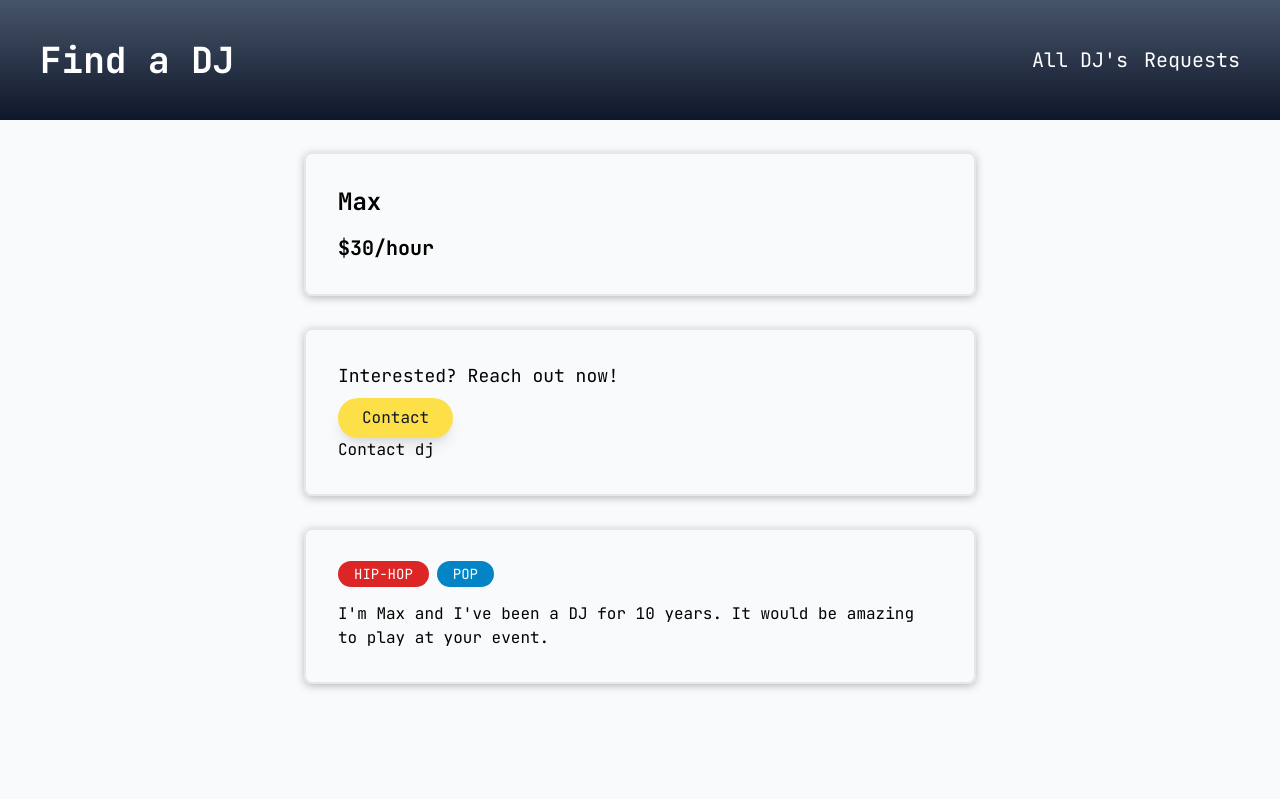
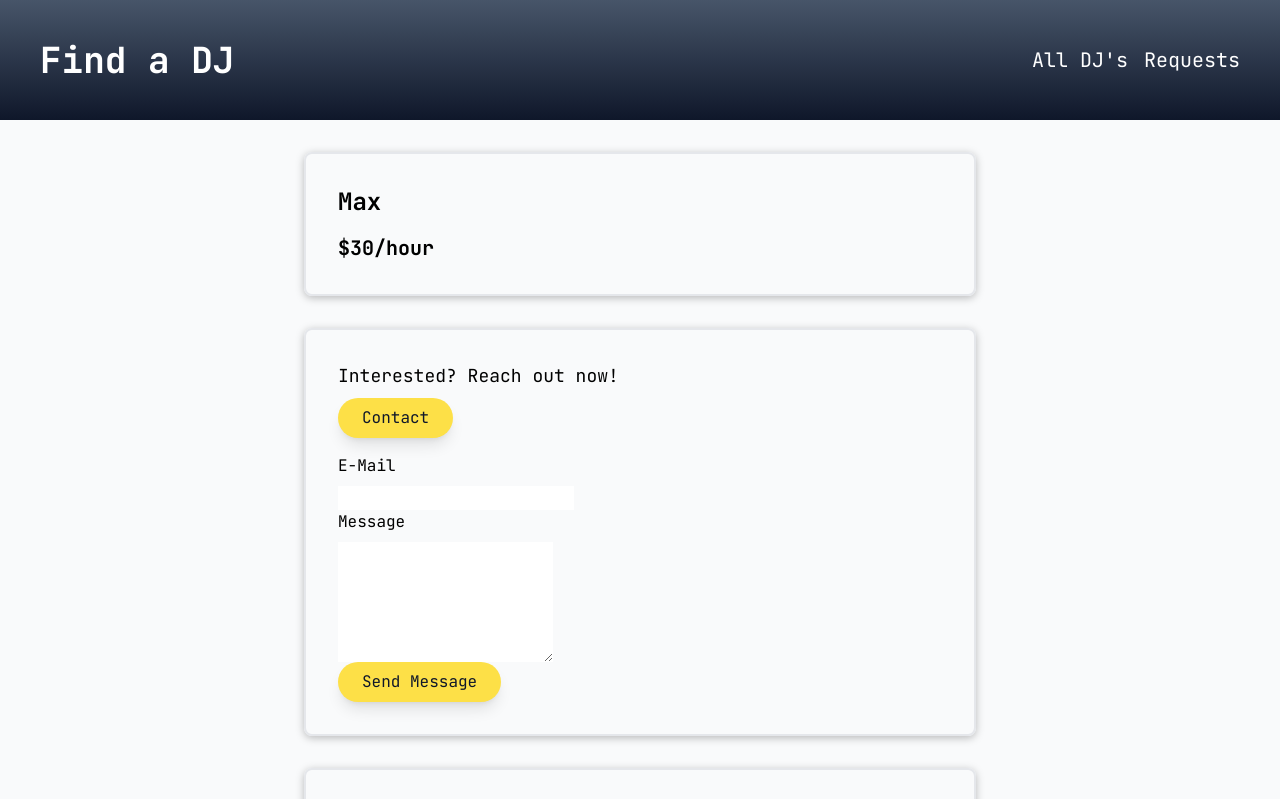
Before and after one commit to henriquecfaguiar/dj-finder, a Vue app: page /djs/d1/contact in a window 1280 px wide. Shown: the top 799 px of the page. Built offline with nearby package versions, Linux system fonts and the light colour scheme.

Commit message:
Include contact dj form

```diff
--- a/src/views/requests/ContactDj.vue
+++ b/src/views/requests/ContactDj.vue
@@ -1 +1,50 @@
-<template>Contact dj</template>
+<script setup>
+import { ref } from 'vue';
+
+const email = ref({
+  val: '',
+  isValid: true,
+});
+const message = ref({
+  val: '',
+  isValid: true,
+});
+const formIsValid = ref(true);
+const emailRegex = /^([a-z\d\.-]+)@([a-z\d-]+)\.([a-z]{2,5})(\.[a-z]{2,5})?$/;
+
+function submitForm() {
+  formIsValid.value = true;
+  if (!emailRegex.test(email.value)) {
+    email.value.isValid = false;
+  }
+  if (message.value === '') {
+    message.value.isValid = false;
+  }
+  if (!email.value.isValid || !message.value.isValid) {
+    formIsValid.value = false;
+    return;
+  }
+}
+</script>
+
+<template>
+  <form @submit.prevent="submitForm">
+    <div class="form-control">
+      <label for="email">E-Mail</label>
+      <input type="email" id="email" v-model.trim="email.val" />
+      <p v-if="!email.isValid">Please enter a valid email address.</p>
+    </div>
+    <div class="form-control">
+      <label for="message">Message</label>
+      <textarea id="message" rows="5" v-model.trim="message.val"></textarea>
+      <p v-if="!message.isValid">Message must not be empty.</p>
+    </div>
+    <base-button color="yellow">Send Message</base-button>
+  </form>
+</template>
+
+<style scoped>
+.form-control {
+  @apply flex flex-col items-start space-y-2;
+}
+</style>
```
